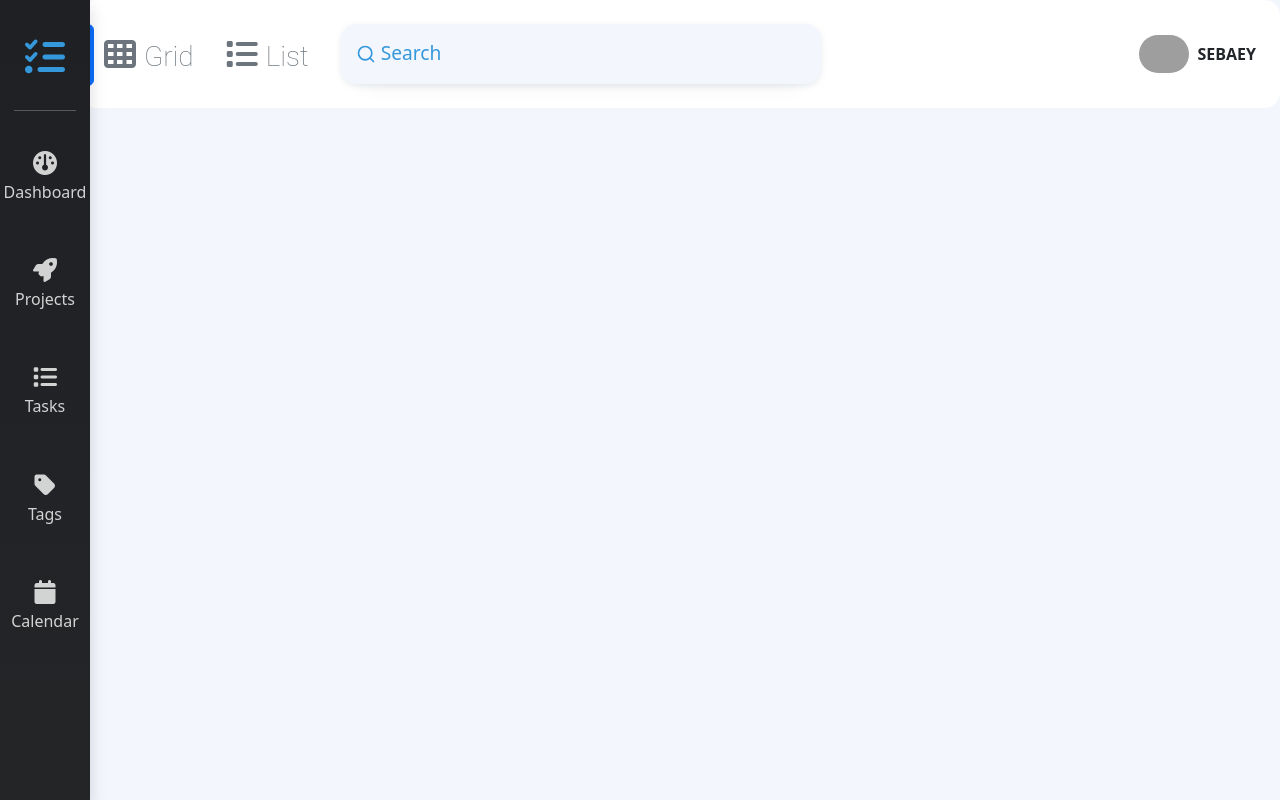
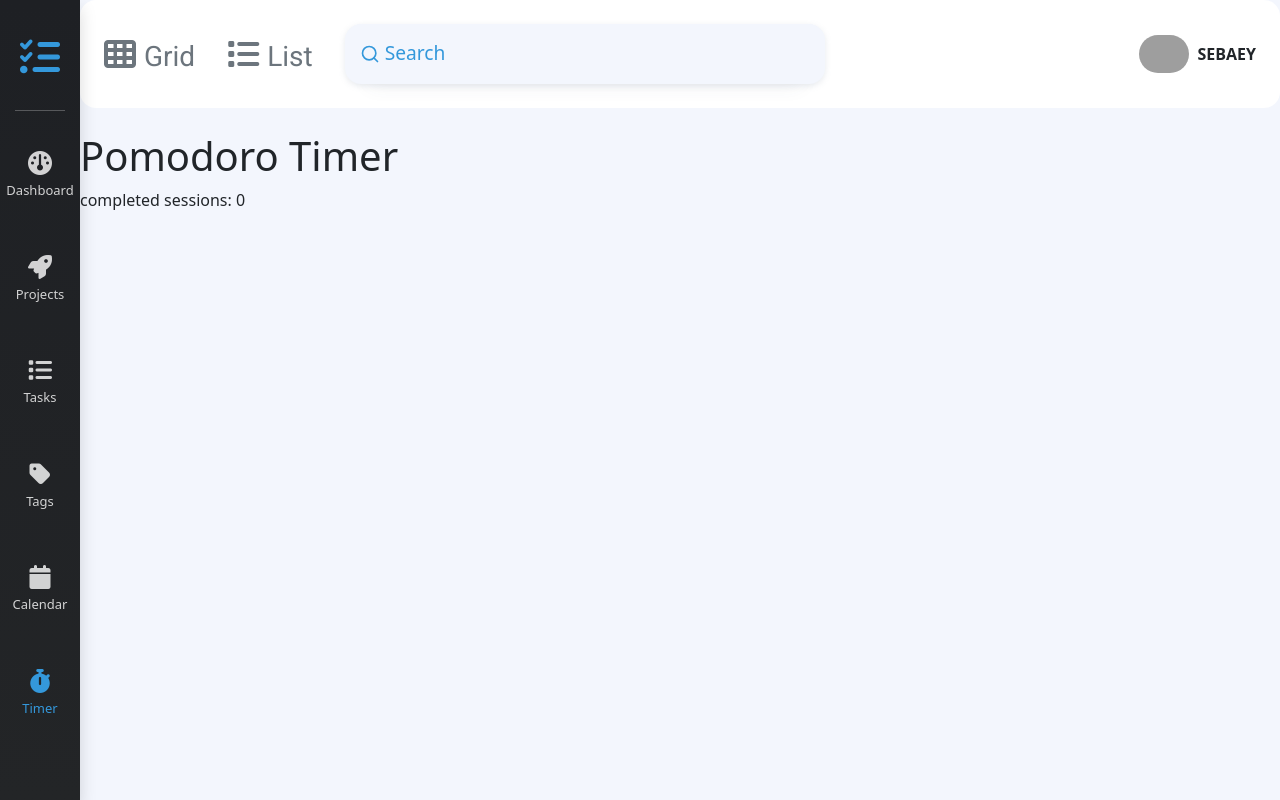
Before and after one commit to isebaey/OrganizeIt, a Vue app: page /timer in a window 1280 px wide. Built offline with nearby package versions, Linux system fonts and the light colour scheme; grey boxes are pictures that could not be loaded.

Commit message:
Add files via upload

```diff
--- a/package.json
+++ b/package.json
@@ -20,6 +20,7 @@
     "@fullcalendar/vue3": "^6.1.15",
     "@popperjs/core": "^2.11.8",
     "@vuepic/vue-datepicker": "^9.0.3",
+    "@vueuse/core": "^11.1.0",
     "bootstrap": "^5.3.3",
     "jquery": "^3.7.1",
     "pinia": "^2.2.3",
--- a/src/App.vue
+++ b/src/App.vue
@@ -4,10 +4,6 @@
     <!-- Fixed Sidebar -->
     <aside class="navbar d-flex flex-column align-items-center">
       <NavBar />
-      <!-- Add Navigation Link to Calendar -->
-      <router-link to="/calender" class="btn btn-primary mt-3">
-        Go to Calendar
-      </router-link>
     </aside>
 
     <!-- Main Content -->
--- a/src/assets/main.css
+++ b/src/assets/main.css
@@ -1,22 +1,22 @@
-/* src/assets/styles.css */
+/* Import Roboto font */
+@import url("https://fonts.googleapis.com/css2?family=Roboto:wght@400;500;700&display=swap");
 
 /* Global Variables */
-:root {
-  --main-color: #3498db;
-  --main-bg-color: #f3f6fd;
-}
-
-/* Import Roboto font */
-@import url("https://fonts.googleapis.com/css2?family=Roboto:wght@400;500;700&display=swap");
 
 body {
   font-family: "Roboto", sans-serif;
   background-color: var(--main-bg-color) !important;
 }
 
+:root {
+  --main-color: #3498db;
+  --main-bg-color: #f3f6fd;
+}
+
 /* Navbar Styles */
 .navbar {
   width: 80px;
+  color: #ffffff;
   background: linear-gradient(180deg, #1e2024, #232527);
 }
 
@@ -27,7 +27,16 @@ body {
     background-color 0.2s ease;
 }
 
-.navbar a:hover,
+.navbar p {
+  font-size: small;
+}
+
+.navbar a:hover {
+  color: var(--main-color);
+  opacity: 0.8;
+  border-radius: 8px;
+}
+
 .navbar a.active {
   color: var(--main-color);
   border-radius: 8px;
--- a/src/components/Calendar.vue
+++ b/src/components/Calendar.vue
@@ -55,9 +55,10 @@ export default {
         `Event: ${info.event.title}\nDescription: ${info.event.extendedProps.description}`
       );
     },
-    handleDateClick(info) {
-      alert(`Date clicked: ${info.dateStr}`);
-    },
+    // handleDateClick(info) {
+    //   alert(`Date clicked: ${info.dateStr}`);
+    // },
+
     handleEventHover(info) {
       tippy(info.el, {
         content: info.event.extendedProps.description || info.event.title,
@@ -88,38 +89,53 @@ export default {
 
 <style scoped>
 .compact-calendar {
-  max-width: 800px;
+  max-width: 100vh;
   margin: 0 auto;
 }
 
-.fc {
-  font-size: 0.8rem;
+:deep(.fc-col-header-cell) {
+  border-bottom: 0;
+  font-weight: normal;
+  font-size: small;
 }
 
-.fc-header-toolbar {
+:deep(.fc-col-header-cell a) {
+  text-decoration: none !important;
+  color: #70757a;
+}
+
+:deep(.fc-header-toolbar) {
   padding: 5px 10px;
 }
 
-.fc-daygrid-day-number {
-  font-size: 0.7rem;
+:deep(.fc-daygrid-day-number) {
+  text-decoration: none;
+  color: #3c4043;
+  margin-inline: auto;
 }
 
-.fc-event {
+:deep(.fc-event) {
   font-size: 0.7rem;
   padding: 2px;
 }
 
-.fc-toolbar-title {
-  font-size: 1rem;
+:deep(.fc-toolbar-title) {
+  color: #3498db;
+  font-weight: bold;
+  font-size: x-large;
 }
 
-.fc-prev-button,
-.fc-next-button {
+:deep(.fc-prev-button),
+:deep(.fc-next-button) {
   font-size: 0.8rem;
   padding: 4px 8px;
 }
 
-button {
+:deep(button) {
   background-color: #3498db !important;
+  border: none !important;
+  margin-right: 0.2rem !important;
+  padding: 4px 8px !important;
+  border-radius: 6px !important;
 }
 </style>
--- a/src/components/NavBar.vue
+++ b/src/components/NavBar.vue
@@ -67,6 +67,16 @@
             <p class="h6">Calendar</p>
           </router-link>
         </li>
+        <li class="nav-item my-2">
+          <router-link
+            class="nav-link py-3 d-flex flex-column gap-2 align-items-center"
+            :to="{ path: '/timer' }"
+            title="Set a timer by using Pomodoro"
+          >
+            <i class="fa fa-stopwatch"></i>
+            <p class="h6">Timer</p>
+          </router-link>
+        </li>
       </ul>
     </div>
   </nav>
@@ -77,11 +87,6 @@ export default {};
 </script>
 
 <style scoped>
-.navbar {
-  width: 90px;
-  color: #ffffff;
-}
-
 .nav-link {
   color: rgba(255, 255, 255, 0.8);
   transition: color 0.2s ease;
--- /dev/null
+++ b/src/components/Timer.vue
@@ -0,0 +1,14 @@
+<template>
+  <header>
+    <h1>Pomodoro Timer</h1>
+  </header>
+  <main></main>
+  <footer>
+    <p>completed sessions: 0</p>
+    <!-- https://css-tricks.com/building-progress-ring-quickly/ -->
+  </footer>
+</template>
+
+<script setup></script>
+
+<style scoped></style>
--- a/src/components/projects/AddNewProject.vue
+++ b/src/components/projects/AddNewProject.vue
@@ -4,7 +4,7 @@
   >
     <!-- Project Info -->
     <div class="project-info">
-      <label for="project-title" class="h4 mb-3 text-dark">Project Info</label>
+      <label for="project-title" class="h4 mb-3 text-muted">Add Project</label>
       <input
         type="text"
         id="project-title"
--- a/src/main.js
+++ b/src/main.js
@@ -27,6 +27,7 @@ import ProjectBoard from "./components/projects/ProjectBoard.vue";
 
 import Tags from "./components/Tags.vue";
 import Calendar from "./components/Calendar.vue";
+import Timer from "./components/Timer.vue";
 
 const router = createRouter({
   history: createWebHistory(),
@@ -34,6 +35,7 @@ const router = createRouter({
     { path: "/projects", component: ProjectBoard },
     { path: "/calendar", component: Calendar },
     { path: "/tags", component: Tags },
+    { path: "/timer", component: Timer },
     {
       path: "/tasks",
       component: BoardColumn,
```
Also changed, not shown: 1 other file (tests, documents, lock files or other folders).
